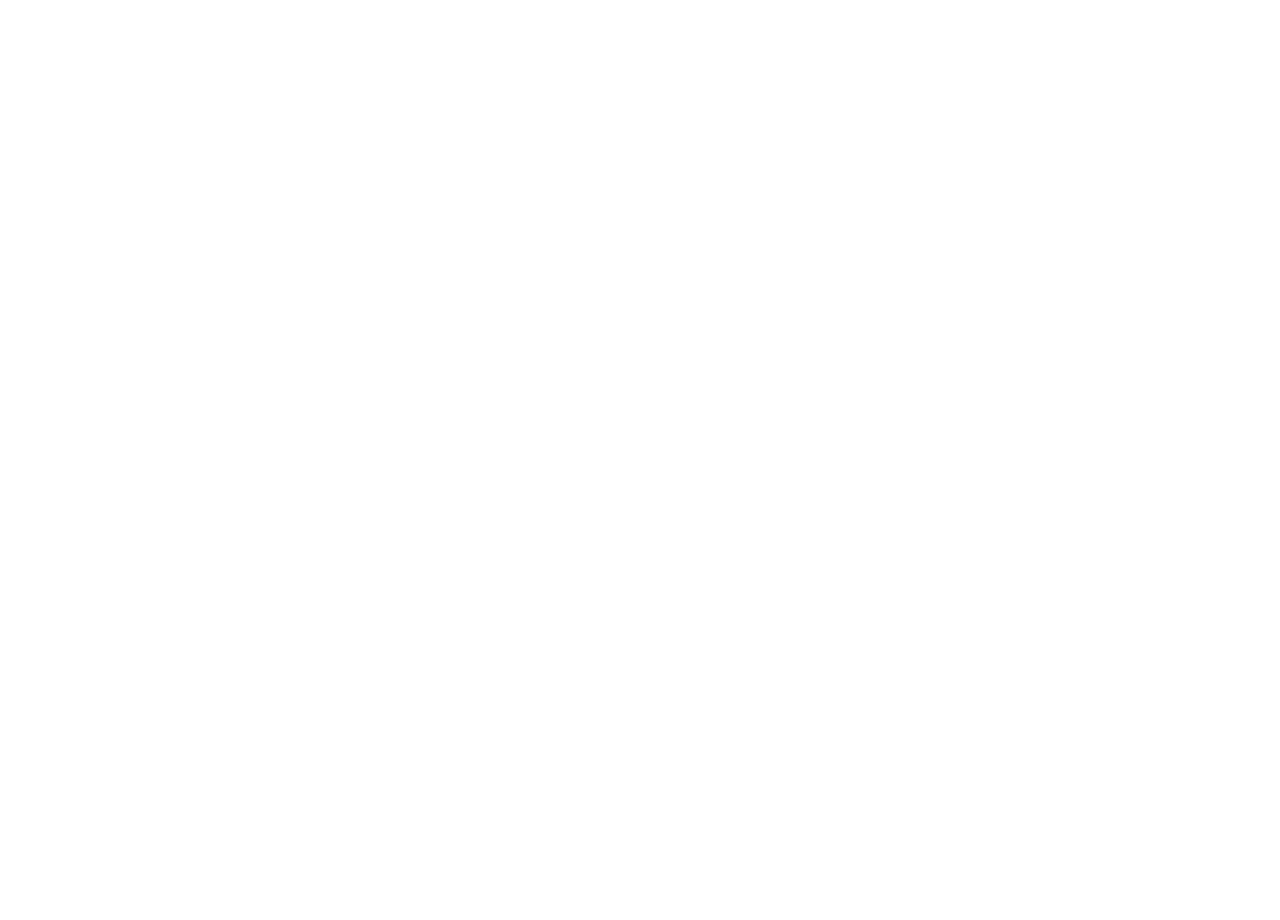
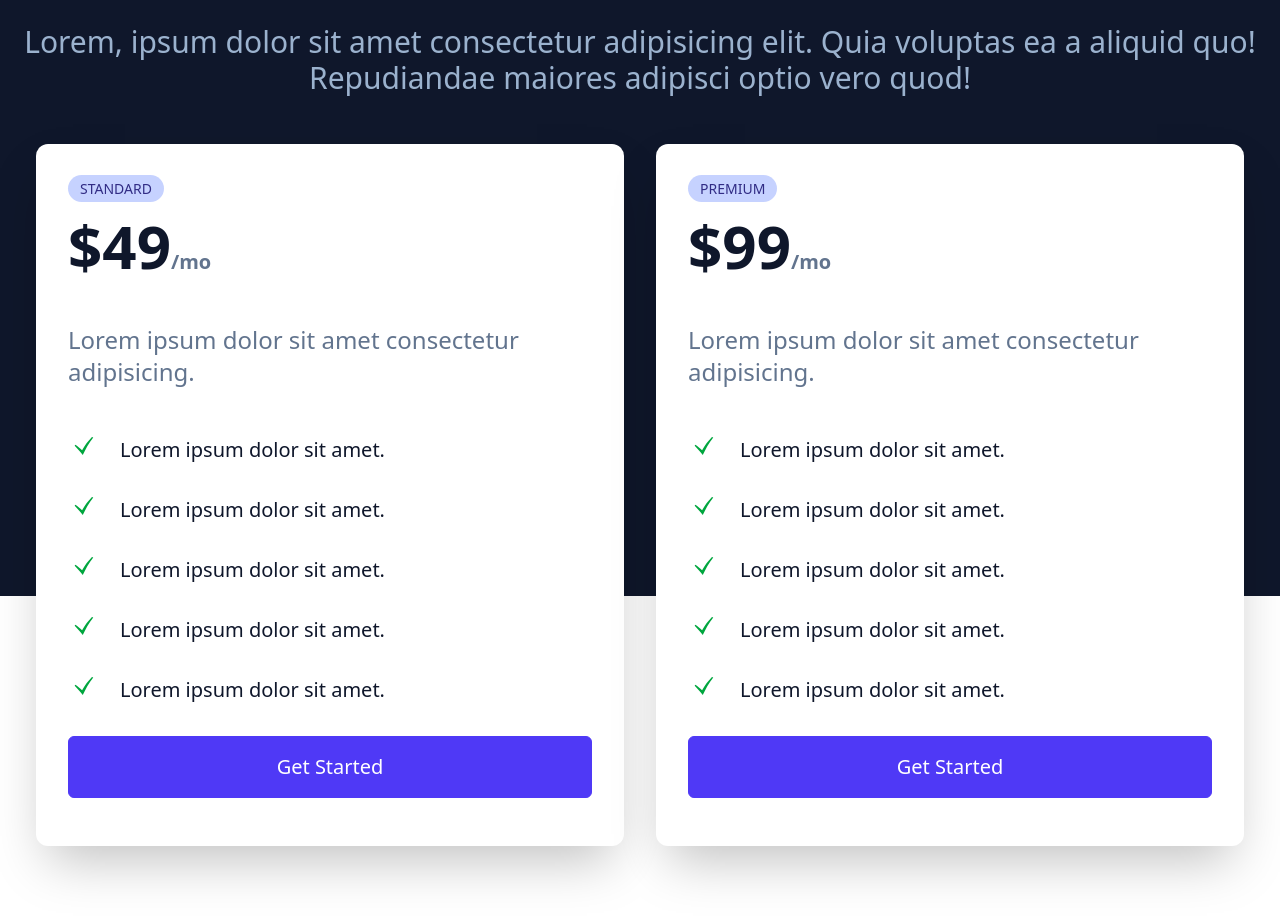
Before and after one commit to mohammad-reza99/nexa, a React (Vite) app: page / in a window 1280 px wide. Shown: the part 2900-3820 px from the top of the page. Before the commit the page ends 2720 px from the top, so only its background shows below. Built offline with nearby package versions, Linux system fonts and the light colour scheme.

Commit message:
feat: implement Pricing component with detailed pricing options and layout

```diff
--- a/src/assets/components/Pricing.jsx
+++ b/src/assets/components/Pricing.jsx
@@ -1,7 +1,106 @@
 import React from "react";
+import { GiCheckMark } from "react-icons/gi";
 
 const Pricing = () => {
-  return <div>Pricing</div>;
+  return (
+    <div className="w-full text-white my-24">
+      <div className="w-full h-[800px] bg-slate-900 absolute mix-blend-overlay"></div>
+
+      <div className=" max-w-[1240px] mx-auto py-12">
+        <div className="text-center py-8 text-slate-300">
+          <h2 className="text-3xl uppercase">Pricing</h2>
+          <h3 className="text-5xl font-bold text-white py-8">
+            The right price for your research.
+          </h3>
+          <p className="text-3xl">
+            Lorem, ipsum dolor sit amet consectetur adipisicing elit. Quia
+            voluptas ea a aliquid quo! Repudiandae maiores adipisci optio vero
+            quod!
+          </p>
+        </div>
+        <div className="grid md:grid-cols-2">
+          <div className="bg-white text-slate-900 m-4 p-8 rounded-xl shadow-2xl relative">
+            <span className="uppercase px-3 py-1 bg-indigo-200 text-indigo-900 rounded-2xl text-sm ">
+              Standard
+            </span>
+            <div>
+              <p className="text-6xl font-bold py-4 flex">
+                $49{" "}
+                <span className="text-xl text-slate-500 flex flex-col justify-end">
+                  /mo
+                </span>
+              </p>
+            </div>
+            <p className="text-2xl py-8 text-slate-500">
+              Lorem ipsum dolor sit amet consectetur adipisicing.
+            </p>
+            <div className="text-xl relative">
+              <p className="flex py-4">
+                <GiCheckMark className="w-8 mr-5 text-green-600" />
+                Lorem ipsum dolor sit amet.
+              </p>
+              <p className="flex py-4">
+                <GiCheckMark className="w-8 mr-5 text-green-600" />
+                Lorem ipsum dolor sit amet.
+              </p>
+              <p className="flex py-4">
+                <GiCheckMark className="w-8 mr-5 text-green-600" />
+                Lorem ipsum dolor sit amet.
+              </p>
+              <p className="flex py-4">
+                <GiCheckMark className="w-8 mr-5 text-green-600" />
+                Lorem ipsum dolor sit amet.
+              </p>
+              <p className="flex py-4">
+                <GiCheckMark className="w-8 mr-5 text-green-600" />
+                Lorem ipsum dolor sit amet.
+              </p>
+              <button className="w-full py-4 my-4 ">Get Started</button>
+            </div>
+          </div>
+          <div className="bg-white text-slate-900 m-4 p-8 rounded-xl shadow-2xl relative">
+            <span className="uppercase px-3 py-1 bg-indigo-200 text-indigo-900 rounded-2xl text-sm ">
+              Premium
+            </span>
+            <div>
+              <p className="text-6xl font-bold py-4 flex">
+                $99{" "}
+                <span className="text-xl text-slate-500 flex flex-col justify-end">
+                  /mo
+                </span>
+              </p>
+            </div>
+            <p className="text-2xl py-8 text-slate-500">
+              Lorem ipsum dolor sit amet consectetur adipisicing.
+            </p>
+            <div className="text-xl relative">
+              <p className="flex py-4">
+                <GiCheckMark className="w-8 mr-5 text-green-600" />
+                Lorem ipsum dolor sit amet.
+              </p>
+              <p className="flex py-4">
+                <GiCheckMark className="w-8 mr-5 text-green-600" />
+                Lorem ipsum dolor sit amet.
+              </p>
+              <p className="flex py-4">
+                <GiCheckMark className="w-8 mr-5 text-green-600" />
+                Lorem ipsum dolor sit amet.
+              </p>
+              <p className="flex py-4">
+                <GiCheckMark className="w-8 mr-5 text-green-600" />
+                Lorem ipsum dolor sit amet.
+              </p>
+              <p className="flex py-4">
+                <GiCheckMark className="w-8 mr-5 text-green-600" />
+                Lorem ipsum dolor sit amet.
+              </p>
+              <button className="w-full py-4 my-4 ">Get Started</button>
+            </div>
+          </div>
+        </div>
+      </div>
+    </div>
+  );
 };
 
 export default Pricing;
```
